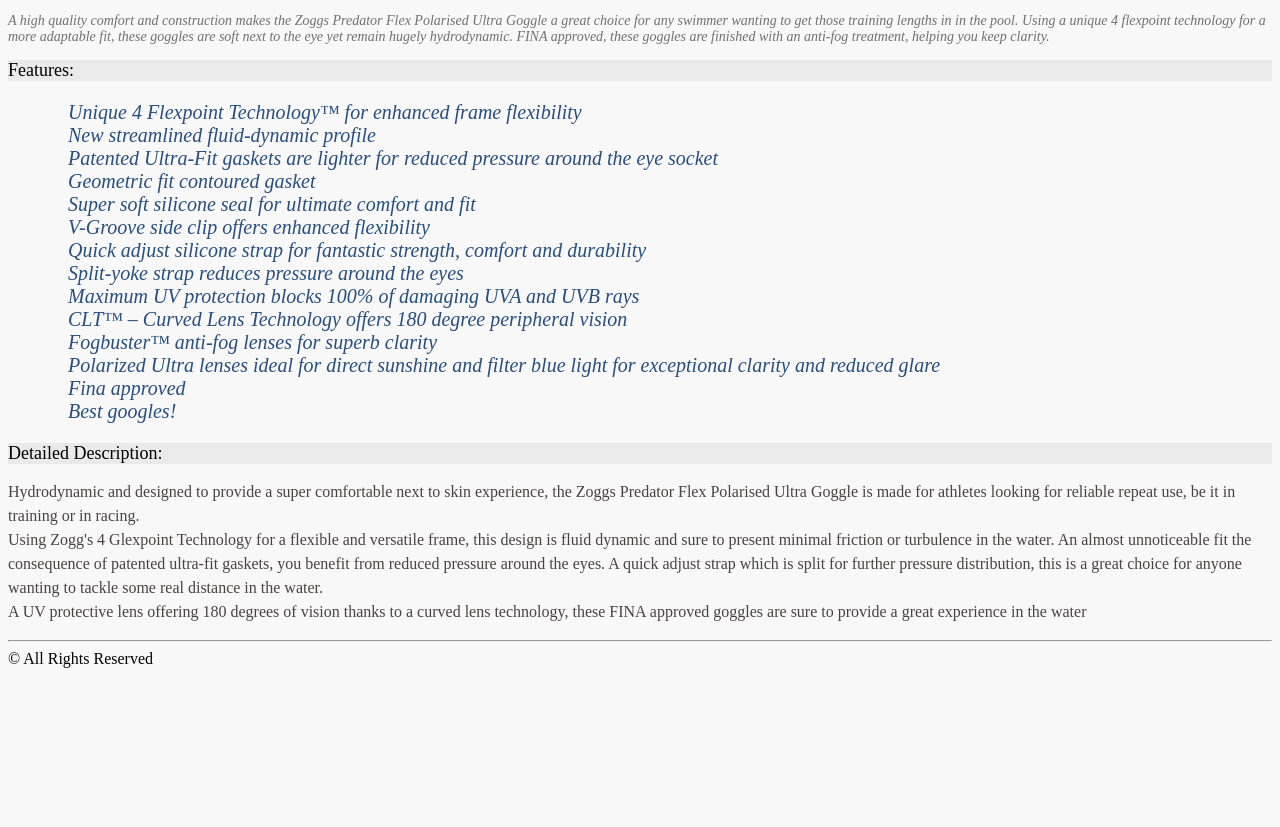
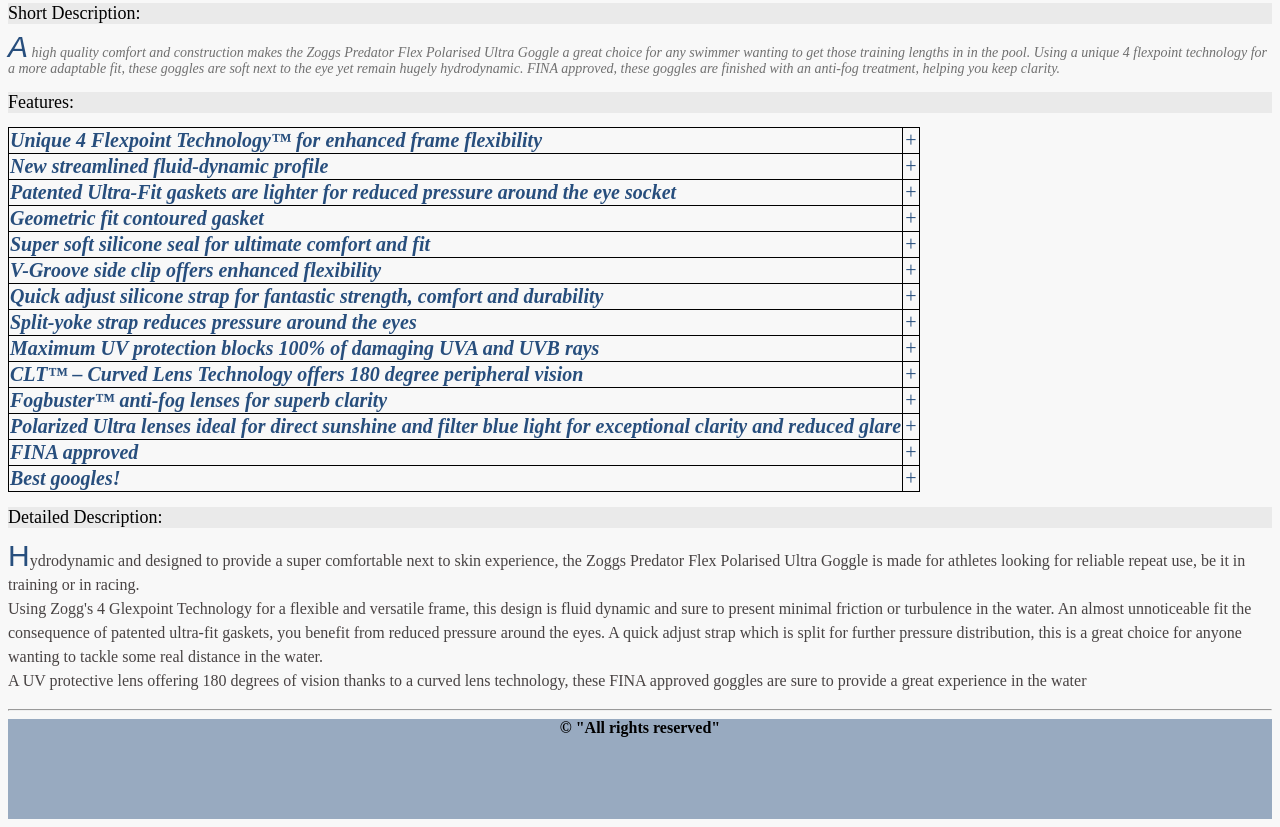
Before and after one commit to alexeyYakovlev1982/hw_portal, a plain HTML site: page products/product1.html in a window 1280 px wide. Shown: the part 496-1323 px from the top of the page. Before the commit the page ends 1172 px from the top, so only its background shows below. Drawn offline with Linux system fonts and the light colour scheme.

Commit message:
lesson4_hw

```diff
--- a/products/product1.html
+++ b/products/product1.html
@@ -6,22 +6,29 @@
     <link rel="stylesheet" href="../styles/style.css">
 </head>
 <body>
-    <h2>The Swimming Googles Shop</h2>
-    <ul class="main-menu">
-        <li><a href="../index.html">Main Page</a></li>
-        <li><a href="../catalog.html">Catalog</a></li>
-        <li><a href="../contacts.html">Contacts</a></li>
-    </ul>
+    <div class="header">
+        <img src="images/google_logo.jpg" alt="googles logo">
+        <br>
+        <h2>The Swimming Googles Shop</h2>
+        <ul class="mainMenu">
+            <li><a href="../index.html">Main Page</a></li>
+            <li><a href="../catalog.html">Catalog</a></li>
+            <li><a href="../contacts.html">Contacts</a></li>
+        </ul>
+    </div>
+
+
     <hr>
 
     <h1>Zoggs Predator Flex Polarised Ultra Goggle</h1>
 
     <a href="../images/Zoggs-Predator-Flex-Polarised-Ultra-Goggle.jpg" target="_blank">
-        <img class="product-img" src="../images/Zoggs-Predator-Flex-Polarised-Ultra-Goggle.jpg" alt="google">
+        <img class="productImg" src="../images/Zoggs-Predator-Flex-Polarised-Ultra-Goggle.jpg" alt="google">
     </a>
 
-    <h2 class="product-header">Short Description:</h2>
-    <p class="product-shortDescription">
+
+    <h2 class="productHeader">Short Description:</h2>
+    <p class="productShortDescription">
         A high quality comfort and construction makes the Zoggs Predator Flex Polarised Ultra Goggle a great choice for any
         swimmer wanting to get those training lengths in in the pool. Using a unique 4 flexpoint technology for a more
         adaptable
@@ -29,27 +36,70 @@
         finished
         with an anti-fog treatment, helping you keep clarity.
     </p>
-    <h2 class="product-header">Features:</h2>
-    <ul class="product-features">
-        <li>Unique 4 Flexpoint Technology™ for enhanced frame flexibility</li>
-        <li>New streamlined fluid-dynamic profile</li>
-        <li>Patented Ultra-Fit gaskets are lighter for reduced pressure around the eye socket</li>
-        <li>Geometric fit contoured gasket</li>
-        <li>Super soft silicone seal for ultimate comfort and fit</li>
-        <li>V-Groove side clip offers enhanced flexibility</li>
-        <li>Quick adjust silicone strap for fantastic strength, comfort and durability</li>
-        <li>Split-yoke strap reduces pressure around the eyes</li>
-        <li>Maximum UV protection blocks 100% of damaging UVA and UVB rays</li>
-        <li>CLT™ – Curved Lens Technology offers 180 degree peripheral vision</li>
-        <li>Fogbuster™ anti-fog lenses for superb clarity</li>
-        <li>Polarized Ultra lenses ideal for direct sunshine and filter blue light for exceptional clarity and reduced
-            glare
-        </li>
-        <li>Fina approved</li>
-        <li>Best googles!</li>
+    <h2 class="productHeader">Features:</h2>
+        <table class="productFeatures">
+            <tr>
+                <td><b>Unique 4 Flexpoint Technology™ for enhanced frame flexibility</b></td>
+                <td>+</td>
+            </tr>
+            <tr>
+                <td><b>New streamlined fluid-dynamic profile</b></td>
+                <td>+</td>
+            </tr>
+            <tr>
+                <td><b>Patented Ultra-Fit gaskets are lighter for reduced pressure around the eye socket</b></td>
+                <td>+</td>
+            </tr>
+            <tr>
+                <td><b>Geometric fit contoured gasket</b></td>
+                <td>+</td>
+            </tr>
+            <tr>
+                <td><b>Super soft silicone seal for ultimate comfort and fit</b></td>
+                <td>+</td>
+            </tr>
+            <tr>
+                <td><b>V-Groove side clip offers enhanced flexibility</b></td>
+                <td>+</td>
+            </tr>
+            <tr>
+                <td><b>Quick adjust silicone strap for fantastic strength, comfort and durability</b></td>
+                <td>+</td>
+            </tr>
+            <tr>
+                <td><b>Split-yoke strap reduces pressure around the eyes</b></td>
+                <td>+</td>
+            </tr>
+            <tr>
+                <td><b>Maximum UV protection blocks 100% of damaging UVA and UVB rays</b></td>
+                <td>+</td>
+            </tr>
+            <tr>
+                <td><b>CLT™ – Curved Lens Technology offers 180 degree peripheral vision</b></td>
+                <td>+</td>
+            </tr>
+            <tr>
+                <td><b>Fogbuster™ anti-fog lenses for superb clarity</b></td>
+                <td>+</td>
+            </tr>
+            <tr>
+                <td><b>Polarized Ultra lenses ideal for direct sunshine and filter blue light for exceptional clarity and reduced
+                    glare</b></td>
+                <td>+</td>
+            </tr>
+            <tr>
+                <td><b>FINA approved</b></td>
+                <td>+</td>
+            </tr>
+            <tr>
+                <td><b>Best googles!</b></td>
+                <td>+</td>
+            </tr>
+        </table>
+
     </ul>
-    <h2 class="product-header">Detailed Description:</h2>
-    <p class="product-fullDescription">
+    <h2 class="productHeader">Detailed Description:</h2>
+    <p class="productFullDescription">
         Hydrodynamic and designed to provide a super comfortable next to skin experience, the Zoggs Predator Flex Polarised
         Ultra Goggle is made for athletes looking for reliable repeat use, be it in training or in racing.
         <br>Using Zogg's 4 Glexpoint Technology for a flexible and versatile frame, this design is fluid dynamic and sure to
@@ -63,7 +113,7 @@
     </p>
     <footer>
         <hr>
-        &copy; All Rights Reserved
+        <div class="footer">&copy; "All rights reserved"</div>
     </footer>
 </body>
 </html>
--- a/styles/style.css
+++ b/styles/style.css
@@ -2,67 +2,96 @@
     background: #f8f8f8;
 }
 
-.main-menu {
+.header img {
+    width: 100px;
+}
+
+.mainMenu {
     list-style: none;
 }
 
-.main-menu li a {
-    color: #1f7d63;
+.mainMenu li a {
+    color: #bc6c1a;
     font-size: 24px;
     font-style: italic;
     text-decoration: none;
 }
 
-.product-header {
+.mainMenu li a:hover {
+    color: #c32663;
+    font-weight: bold;
+}
+
+.productHeader {
     color: #000;
     font-size: 18px;
     font-weight: 400;
     background: #eaeaea;
 }
 
-.product-shortDescription {
+.productShortDescription {
     color: #707070;
     font-size: 14px;
     font-style: italic;
     line-height: 16px;
 }
 
-.product-fullDescription {
+.productFullDescription {
     color: #484343;
     font-size: 16px;
     font-weight: 400;
     line-height: 24px;
 }
 
-.product-features {
+.productFeatures {
     color: #274e7d;
     font-size: 20px;
     font-style: italic;
+    border-collapse: collapse;
 }
 
-.product-features li {
-    /*list-style-image: url(../images/flag.png);*/
-
-    list-style: none;
-    background: url(../images/flag.svg) no-repeat left center;
-    background-size: 1.5%;
-    padding-left: 20px;
+.productFeatures td {
+    border: 1px solid black;
 }
 
-.contacts-form input[type="text"],
-.contacts-form input[type="email"] {
+.productShortDescription:first-letter,
+.productFullDescription:first-letter {
+    color: #274e7d;
+    font-family: Arial, sans-serif;
+    font-size: 30px;
+}
+
+.contactsForm input[type="text"],
+.contactsForm input[type="email"] {
     width: 400px;
     height: 30px;
     color: #274e7d;
     font-size: 20px;
+    text-transform: capitalize;
 }
 
-.product-img {
+.contactsForm input[type="email"]:focus {
+    background: #dc2d30;
+    color: #fff;
+}
+
+.productImg {
     width: 200px;
     border: 4px solid #274e7d;
 }
 
-.catalog-img {
+.productImg:hover {
+    border-color: transparent;
+}
+
+.catalogImg {
     width: 200px;
     height: 200px;
 }
+
+.footer {
+    background: rgba(39, 78, 125, 0.46);
+    height: 100px;
+    text-align: center;
+    font-weight: bold;
+}
--- /dev/null
+++ b/styles/table.css
@@ -0,0 +1,19 @@
+table {
+    border-collapse: collapse;
+}
+
+thead tr {
+    height: 100px;
+}
+
+td, th, caption {
+    border: 1px solid #000;
+}
+
+th, td {
+    width: 50px;
+}
+
+caption {
+    border-bottom: none;
+}
```
Also changed, not shown: catalog.html (+15 -5 lines), contacts.html (+9 -3 lines), index.html (+9 -4 lines), products/product2.html (+67 -27 lines), images/google_logo.jpg (added).
